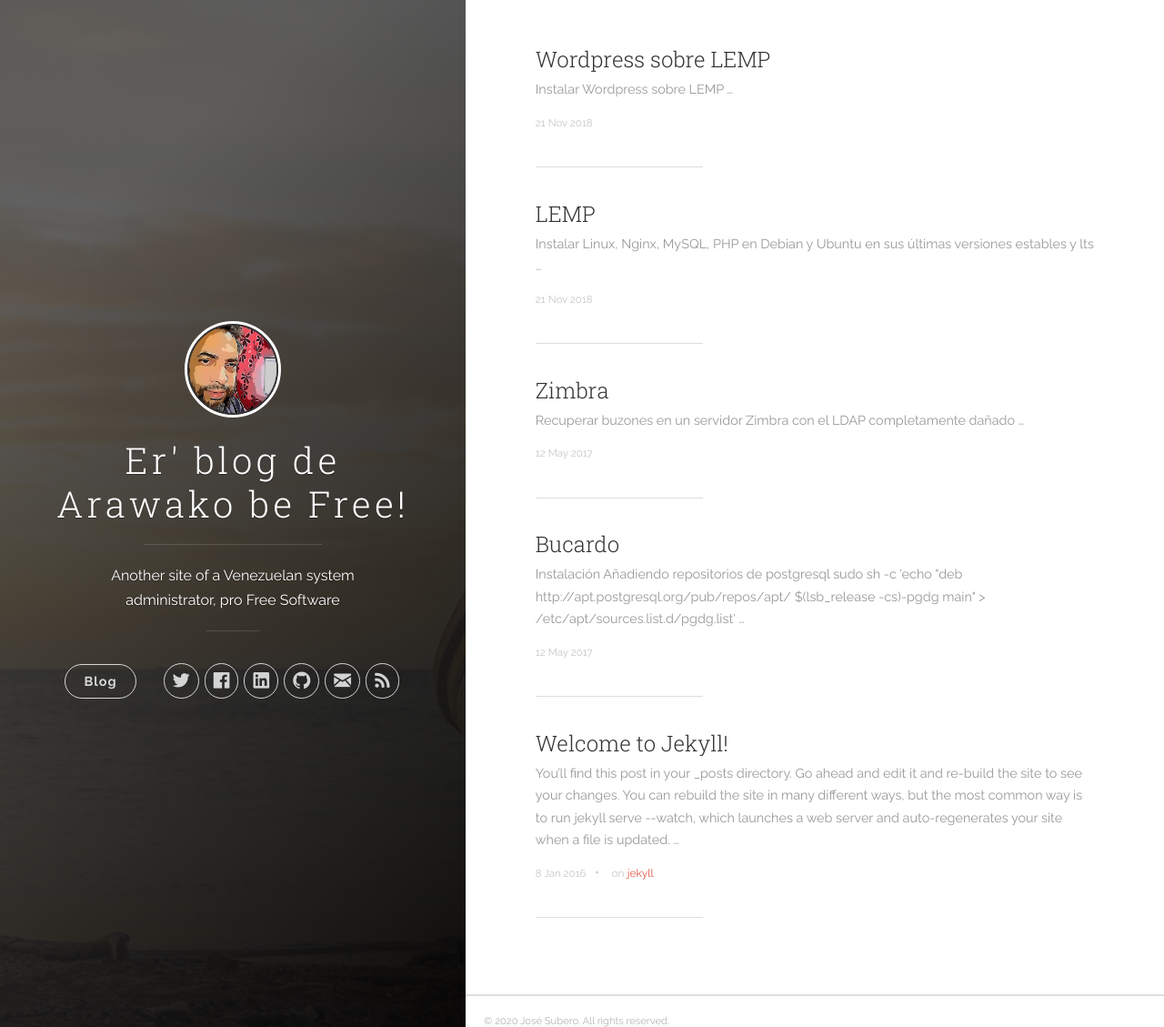
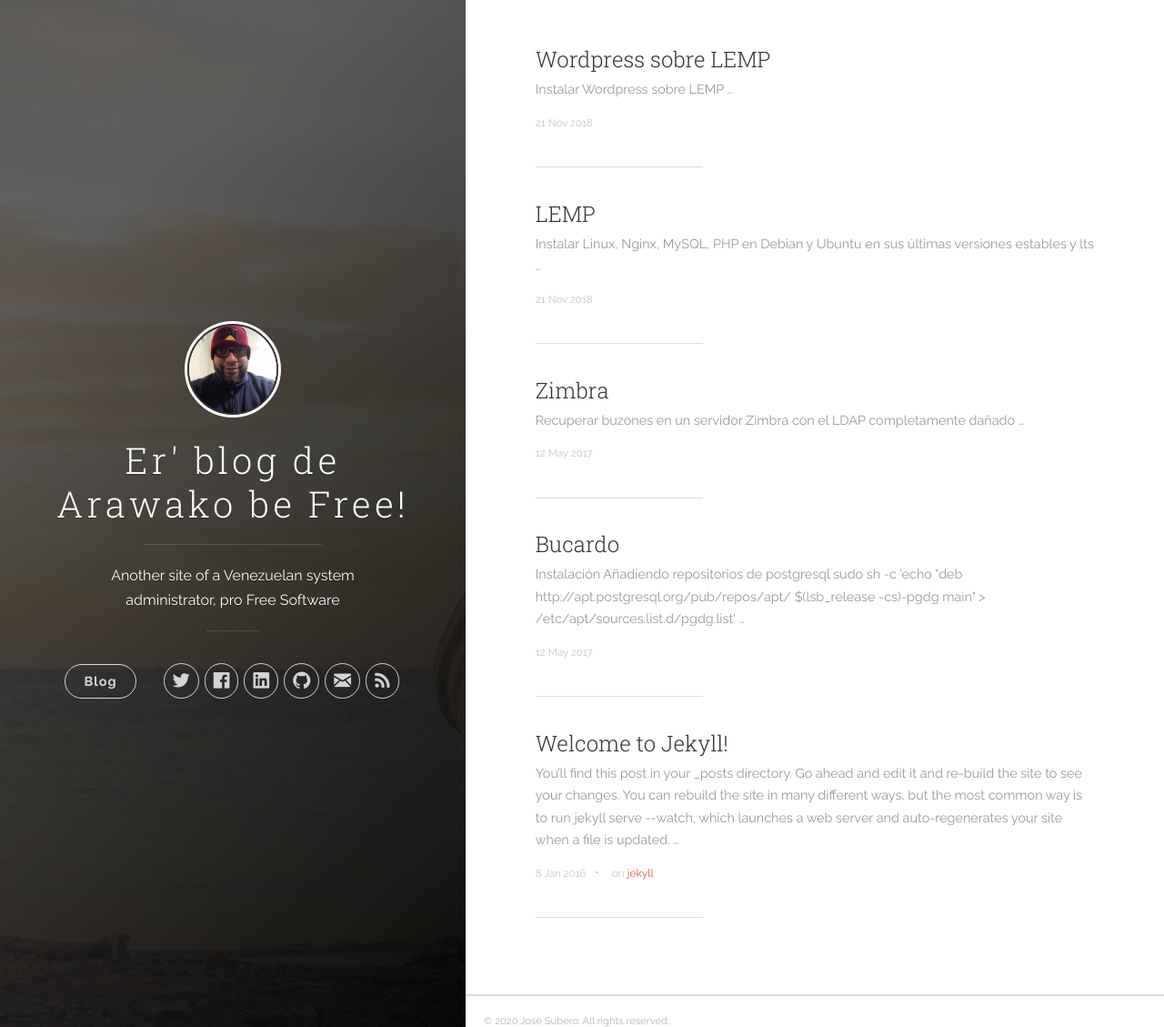
Before and after one commit to arawako/arawako.github.io, a Jekyll site: the page built from index.html, in a window 1280 px wide and 1129 px high. Shown: the whole window at 91% size. Built offline with Jekyll 4.4.1, drawn with Linux system fonts in a browser that asks for light colours; the list of posts is cut into pages by our own code.

Commit message:
Changin profile image

```diff
--- a/_includes/header.html
+++ b/_includes/header.html
@@ -9,7 +9,7 @@
     <div class="panel-main__inner panel-inverted">
     <div class="panel-main__content">
         <a href="{{ site.baseurl }}/" title="link to home of {{ site.title }}">
-          <img src="{{ site.baseurl }}/images/profile.png" class="user-image" alt="My Profile Photo">
+          <img src="{{ site.baseurl }}/images/myprofile.png" class="user-image" alt="My Profile Photo">
           <h1 class="panel-cover__title panel-title">{{ site.title }}</h1>
         </a>
         <hr class="panel-cover__divider">
```
Also changed, not shown: images/myprofile.png (added), images/profile.png (deleted).
